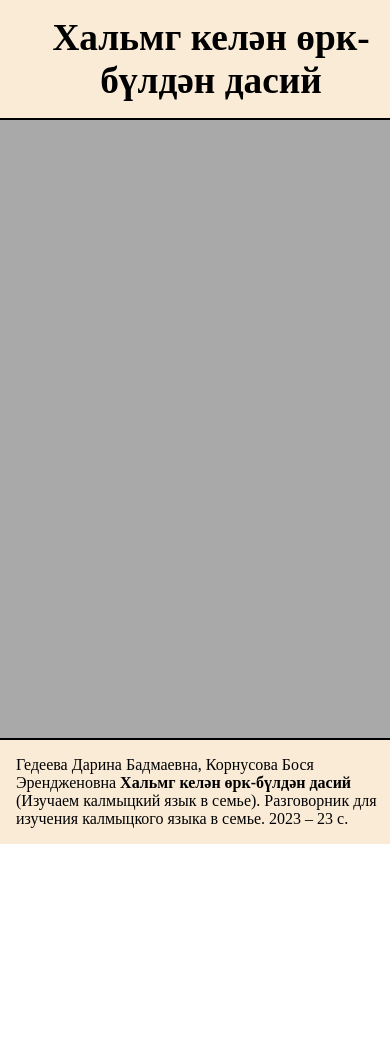
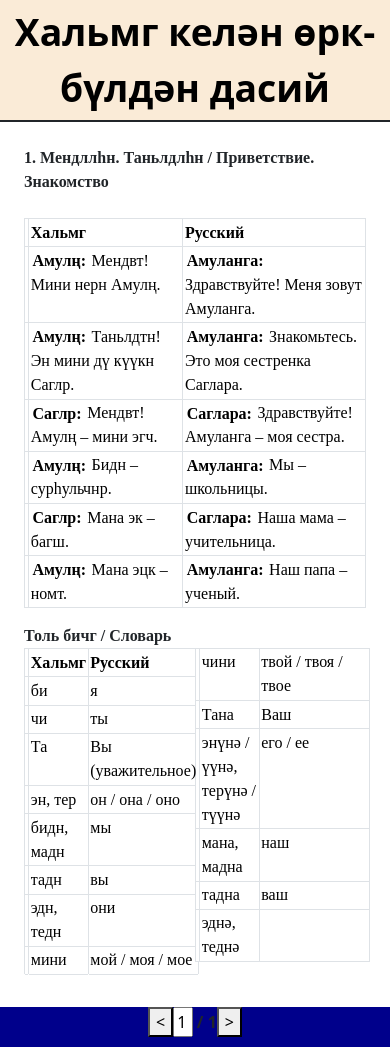
Before and after one commit to bkornusov/kalmyk-phrasebook, a React (Create React App) app: page / in a window 390 px wide. Before the commit the page ends 844 px from the top, so only its background shows below. Built offline with nearby package versions, Linux system fonts and the light colour scheme.

Commit message:
Page now renders

```diff
--- a/src/App.js
+++ b/src/App.js
@@ -5,9 +5,7 @@ import Main from "./main/main";
 function App() {
   return (
     <div className="App">
-      <body>
-        <Main />
-      </body>
+      <Main />
     </div>
   );
 }
--- /dev/null
+++ b/src/book/book.css
@@ -0,0 +1,33 @@
+.page-base {
+  margin: 0;
+  font-family: 'Times New Roman', Times, serif;
+  -webkit-font-smoothing: antialiased;
+  -moz-osx-font-smoothing: grayscale;
+  font-size: 12pt;
+  text-align: start;
+  width: 800px;
+  height: 885px;
+  background-color: white;
+  padding: 1.5em;
+  overflow-y: scroll;
+}
+
+Table * {
+  text-align: start;
+  padding: 0.1em !important;
+}
+
+span {
+  font-weight: bold;
+}
+
+.vocabulary {
+  columns: 2;
+  column-gap: 0;
+}
+
+@media (max-width: 800px) {
+  .page-base {
+    width: 100vw;
+  }
+}
--- a/src/book/page-base.js
+++ b/src/book/page-base.js
@@ -1,5 +1,81 @@
-function PageBase() {
-  return <div className="page-base"></div>;
+import "./book.css";
+import { Table } from "react-bootstrap";
+
+function PageBase(pageData) {
+  var page = pageData.pageData;
+
+  function boldenSpeaker(line) {
+    var splitLine = line.split(":");
+    return (
+      <td>
+        <b>{splitLine[0]}:</b>
+        {splitLine[1]}
+      </td>
+    );
+  }
+
+  function displayVocabulary() {
+    var data = page.vocabulary;
+
+    // if (data.length > 7) {
+    //   data.splice(7, 0, { audio: "", kalmyk: "Хальмг", russian: "Русский" });
+    // }
+
+    // console.log(data);
+
+    return data.map((row) => (
+      <tr>
+        {/* <td>{row.audio}</td> */}
+        <td></td>
+        <td>{row.kalmyk}</td>
+        <td>{row.russian}</td>
+      </tr>
+    ));
+  }
+
+  return (
+    <div className="page-base">
+      <span className="page-title">{page.title}</span>
+      <br />
+      <br />
+      <div className="dialog">
+        <Table bordered>
+          <thead>
+            <tr>
+              <th></th>
+              <th>Хальмг</th>
+              <th>Русский</th>
+            </tr>
+          </thead>
+          <tbody>
+            {page.dialog.map((row) => (
+              <tr>
+                {/* <td>{row.audio}</td> */}
+                <td></td>
+                {boldenSpeaker(row.kalmyk)}
+                {boldenSpeaker(row.russian)}
+              </tr>
+            ))}
+          </tbody>
+        </Table>
+      </div>
+
+      <span>Толь бичг / Словарь</span>
+      <div className="vocabulary">
+        <Table bordered>
+          <thead>
+            <tr>
+              <th></th>
+              <th>Хальмг</th>
+              <th>Русский</th>
+            </tr>
+          </thead>
+          <tbody>{displayVocabulary()}</tbody>
+        </Table>
+      </div>
+      <div className="memorize"></div>
+    </div>
+  );
 }
 
 export default PageBase;
--- /dev/null
+++ b/src/data/phrasebook-pages.js
@@ -0,0 +1,81 @@
+var phraseBookPages = [
+  {
+    pageNumber: 0,
+    title: "1. Мендллһн. Таньлдлһн / Приветствие. Знакомство",
+    dialog: [
+      {
+        audio: "",
+        kalmyk: "Амулң: Мендвт! Мини нерн Амулң.",
+        russian: "Амуланга: Здравствуйте! Меня зовут Амуланга.",
+      },
+      {
+        audio: "",
+        kalmyk: "Амулң: Таньлдтн! Эн мини дү күүкн Саглр.",
+        russian: "Амуланга: Знакомьтесь. Это моя сестренка Саглара.",
+      },
+      {
+        audio: "",
+        kalmyk: "Саглр: Мендвт! Амулң – мини эгч.",
+        russian: "Саглара: Здравствуйте! Амуланга – моя сестра.",
+      },
+      {
+        audio: "",
+        kalmyk: "Амулң: Бидн – сурһульчнр.",
+        russian: "Амуланга: Мы – школьницы.",
+      },
+      {
+        audio: "",
+        kalmyk: "Саглр: Мана эк – багш.",
+        russian: "Саглара: Наша мама – учительница.",
+      },
+      {
+        audio: "",
+        kalmyk: "Амулң: Мана эцк – номт.",
+        russian: "Амуланга: Наш папа – ученый.",
+      },
+    ],
+    vocabulary: [
+      { audio: "", kalmyk: "би", russian: "я" },
+      { audio: "", kalmyk: "чи", russian: "ты" },
+      { audio: "", kalmyk: "Та", russian: "Вы (уважительное)" },
+      { audio: "", kalmyk: "эн, тер", russian: "он / она / оно" },
+      { audio: "", kalmyk: "бидн, мадн", russian: "мы" },
+      { audio: "", kalmyk: "тадн", russian: "вы" },
+      { audio: "", kalmyk: "эдн, тедн", russian: "они" },
+      { audio: "", kalmyk: "мини", russian: "мой / моя / мое" },
+      { audio: "", kalmyk: "чини", russian: "твой / твоя / твое" },
+      { audio: "", kalmyk: "Тана", russian: "Ваш" },
+      {
+        audio: "",
+        kalmyk: "энүнә / үүнә, терүнә / түүнә",
+        russian: "его / ее",
+      },
+      { audio: "", kalmyk: "мана, мадна", russian: "наш" },
+      { audio: "", kalmyk: "тадна", russian: "ваш" },
+      { audio: "", kalmyk: "эднә, теднә", russian: "" },
+    ],
+    memorize: [{ table: [], text: "" }],
+    extras: "",
+  },
+];
+export default phraseBookPages;
+
+var chapter_template = [
+  {
+    pageNumber: 0,
+    title: "",
+    dialog: [
+      { audio: "", kalmyk: "", russian: "" },
+      { audio: "", kalmyk: "", russian: "" },
+    ],
+    vocabulary: [
+      { audio: "", kalmyk: "", russian: "" },
+      { audio: "", kalmyk: "", russian: "" },
+    ],
+    memorize: [
+      { audio: "", kalmyk: "", russian: "" },
+      { audio: "", kalmyk: "", russian: "" },
+    ],
+    extras: "",
+  },
+];
--- a/src/main/book.js
+++ b/src/main/book.js
@@ -1,12 +1,45 @@
 import React, { useState } from "react";
 import PageBase from "../book/page-base";
 
-export default function Book(bookData) {
+export default function Book(bookDataRaw) {
   const [pageNumber, setPageNumber] = useState(1);
+
+  const bookData = bookDataRaw.bookData;
+
+  function handleSetPage(newPage) {
+    pageNumber < 1
+      ? setPageNumber(1)
+      : pageNumber > bookData.length
+      ? setPageNumber(bookData.length)
+      : setPageNumber(newPage);
+  }
+
+  function pageBack() {
+    pageNumber <= 1 ? setPageNumber(1) : setPageNumber(pageNumber - 1);
+  }
+
+  function pageForward() {
+    pageNumber >= bookData.length
+      ? setPageNumber(bookData.length)
+      : setPageNumber(pageNumber + 1);
+  }
 
   return (
     <div className="book-body">
-      <PageBase />
+      <PageBase pageData={bookData[pageNumber - 1]} />
+      <div className="controls">
+        <button onClick={pageBack} k>
+          &lt;
+        </button>
+        <input
+          style={{ width: "5%" }}
+          type="text"
+          value={pageNumber}
+          onChange={(e) => handleSetPage(e.target.value)}
+        />
+        <span> / {bookData.length}</span>
+        <button onClick={pageForward}>&gt;</button>
+      </div>
     </div>
   );
 }
--- a/src/main/main.css
+++ b/src/main/main.css
@@ -1,28 +1,3 @@
-.main-body {
-  height: 100vh;
-}
-
-.footer {
-  background-color: antiquewhite;
-  border-top: 2px solid;
-  text-align: left;
-  padding: 1em;
-  position: fixed;
-  width: 100%;
-  left: 0;
-  bottom: 0;
-}
-
-.header {
-  background-color: antiquewhite;
-  width: 100%;
-  padding: 1em;
-  border-bottom: 2px solid;
-  position: fixed;
-  top: 0;
-  text-align: center;
-}
-
 .main-title {
   color: black;
   font-style: normal;
@@ -32,7 +7,38 @@
 }
 
 .main-body {
-  height: 100vh;
-  width: 100vw;
+  display: block;
+  align-items: top;
+  justify-content: center;
+}
+
+.header {
+  background-color: antiquewhite;
+  padding: 0.25em;
+  border-bottom: 2px solid;
+  text-align: center;
+}
+
+.footer {
+  height: auto;
+  position: fixed;
+  background-color: antiquewhite;
+  border-top: 2px solid;
+  text-align: left;
+  padding: 1em;
+  width: 100%;
+  bottom: 0;
+}
+
+.book-body {
+  height: 100%;
+  display: grid;
+  flex-flow: column;
+  justify-content: center;
   background-color: darkgrey;
 }
+
+.controls {
+  height: 40px;
+  background-color: darkblue;
+}
--- a/src/main/main.js
+++ b/src/main/main.js
@@ -1,5 +1,7 @@
 import "./main.css";
 import Book from "./book";
+import phraseBookPages from "../data/phrasebook-pages";
+import "bootstrap/dist/css/bootstrap.min.css";
 
 function Main() {
   return (
@@ -7,14 +9,14 @@ function Main() {
       <div className="header">
         <span className="main-title">Хальмг келән өрк-бүлдән дасий</span>
       </div>
-      <Book />
-      <div className="footer">
+      <Book bookData={phraseBookPages} />
+      {/* <div className="footer">
         <span>
           Гедеева Дарина Бадмаевна, Корнусова Бося Эрендженовна{" "}
           <b>Хальмг келән өрк-бүлдән дасий</b> (Изучаем калмыцкий язык в семье).
           Разговорник для изучения калмыцкого языка в семье. 2023 – 23 с.
         </span>
-      </div>
+      </div> */}
     </div>
   );
 }
```
Also changed, not shown: src/data/chapters.js (deleted, +0 -21 lines).
